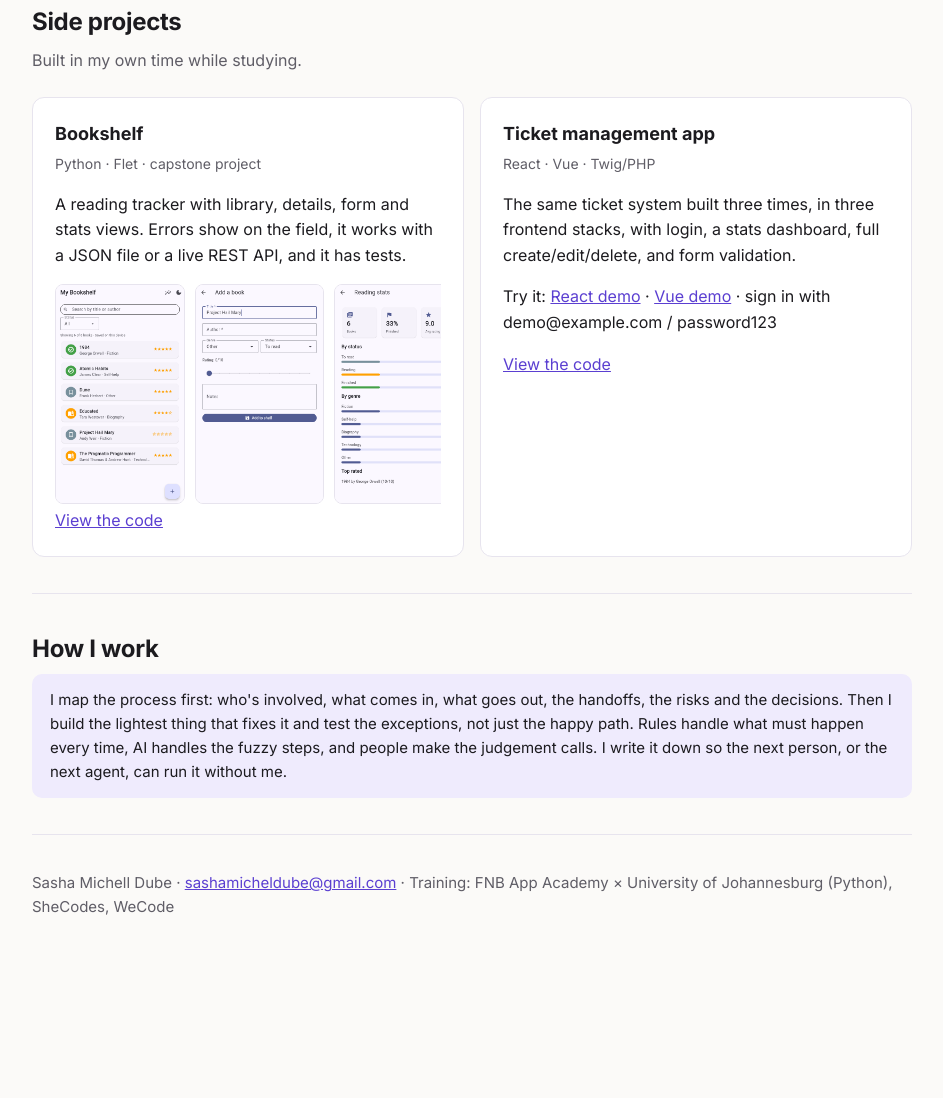
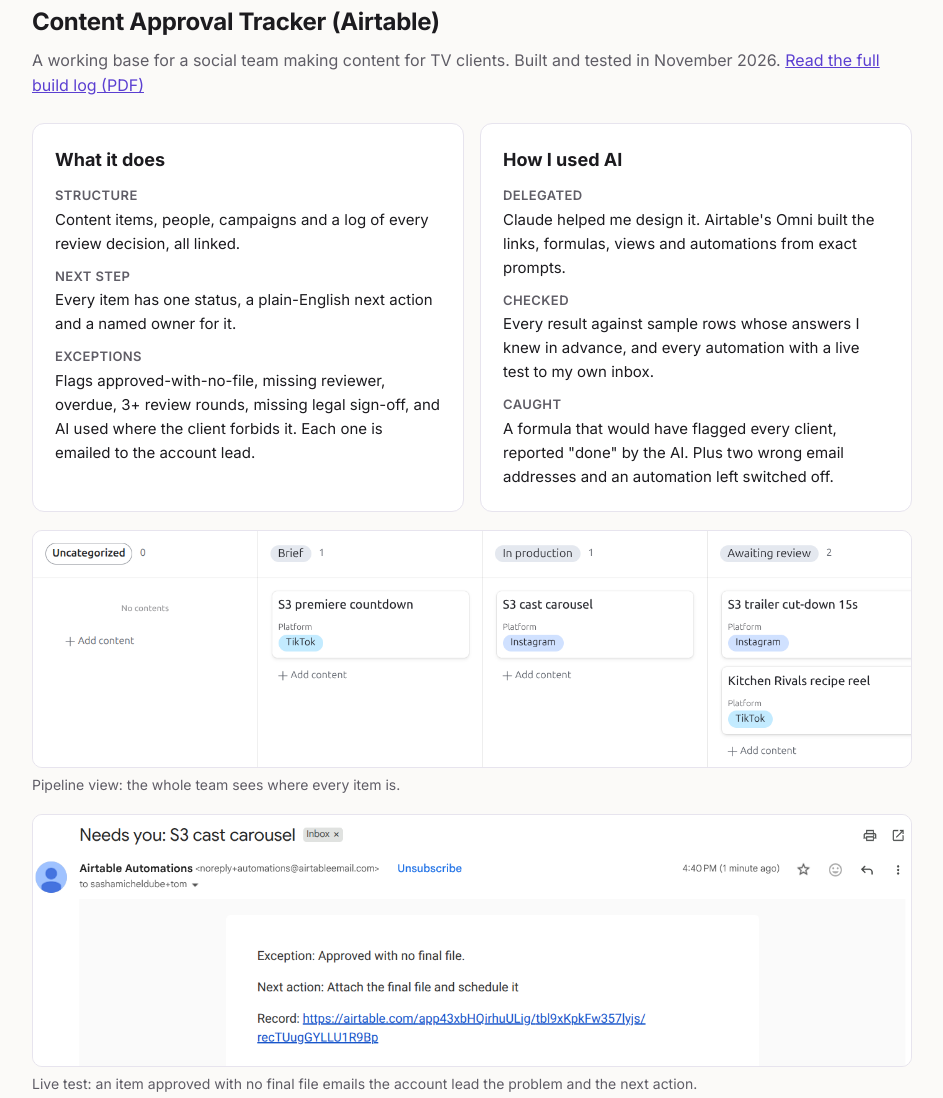
Before and after one commit to S-mic/S-mic.github.io, a plain HTML site: page index.html in a window 1280 px wide. Shown: the part 2227-3325 px from the top of the page, without its empty margins (168-1111 px from the left). Before the commit the page ends 3206 px from the top, so only its background shows below. Drawn offline with Linux system fonts and the light colour scheme.

Commit message:
feat: add the Content Approval Tracker Airtable case study and build log

```diff
--- a/index.html
+++ b/index.html
@@ -47,6 +47,9 @@
   .steps li { counter-increment: s; position: relative; padding: 0 0 14px 44px; }
   .steps li::before { content: counter(s); position: absolute; left: 0; top: 0; width: 30px; height: 30px; border-radius: 50%; background: var(--accent-soft); color: var(--accent); font-weight: 700; display: grid; place-items: center; font-size: 14px; }
   .note { background: var(--accent-soft); border-radius: 10px; padding: 14px 18px; font-size: 15px; }
+  figure.wide { margin: 18px 0 0; }
+  figure.wide img { width: 100%; border: 1px solid var(--line); border-radius: 10px; display: block; }
+  figcaption { color: var(--muted); font-size: 14px; margin-top: 6px; }
   footer { padding: 36px 0 60px; border-top: 1px solid var(--line); color: var(--muted); font-size: 15px; }
   @media (max-width: 560px) { header { padding-top: 48px; } }
 </style>
@@ -130,17 +133,30 @@
   </ol>
 </section>
 
-<!-- AIRTABLE: uncomment once screenshots are in img/
 <section>
   <h2>Content Approval Tracker (Airtable)</h2>
-  <p class="sub">A practice base for a social team making content for TV clients: one status, one next-action owner, review rounds logged, and exceptions (approved with no final file, legal sign-off missing, AI used where the client forbids it) routed to the account lead.</p>
-  <div class="shots">
-    <img src="img/airtable-pipeline.png" alt="Kanban of content items by status">
-    <img src="img/airtable-exceptions.png" alt="Exceptions view grouped by account lead">
-    <img src="img/airtable-review.png" alt="Review queue interface with Approve and Request changes buttons">
+  <p class="sub">A working base for a social team making content for TV clients. Built and tested in November 2026. <a href="Content-Approval-Tracker-Build-Log.pdf">Read the full build log (PDF)</a></p>
+  <div class="grid">
+    <article class="card">
+      <h3>What it does</h3>
+      <dl class="case">
+        <dt>Structure</dt><dd>Content items, people, campaigns and a log of every review decision, all linked.</dd>
+        <dt>Next step</dt><dd>Every item has one status, a plain-English next action and a named owner for it.</dd>
+        <dt>Exceptions</dt><dd>Flags approved-with-no-file, missing reviewer, overdue, 3+ review rounds, missing legal sign-off, and AI used where the client forbids it. Each one is emailed to the account lead.</dd>
+      </dl>
+    </article>
+    <article class="card">
+      <h3>How I used AI</h3>
+      <dl class="case">
+        <dt>Delegated</dt><dd>Claude helped me design it. Airtable's Omni built the links, formulas, views and automations from exact prompts.</dd>
+        <dt>Checked</dt><dd>Every result against sample rows whose answers I knew in advance, and every automation with a live test to my own inbox.</dd>
+        <dt>Caught</dt><dd>A formula that would have flagged every client, reported "done" by the AI. Plus two wrong email addresses and an automation left switched off.</dd>
+      </dl>
+    </article>
   </div>
+  <figure class="wide"><img src="img/airtable-pipeline.png" alt="Pipeline kanban of content items by status"><figcaption>Pipeline view: the whole team sees where every item is.</figcaption></figure>
+  <figure class="wide"><img src="img/airtable-exception-email.png" alt="Exception email sent to the account lead"><figcaption>Live test: an item approved with no final file emails the account lead the problem and the next action.</figcaption></figure>
 </section>
--->
 
 <section>
   <h2>Side projects</h2>
```
Also changed, not shown: img/airtable-ai-fixed.png (added), img/airtable-exception-email.png (added), img/airtable-pipeline.png (added), 1 other file.
